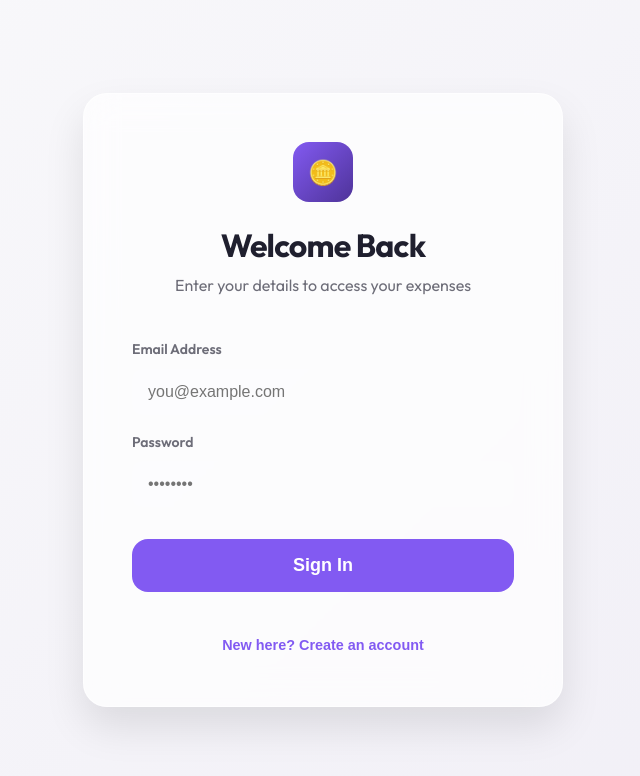
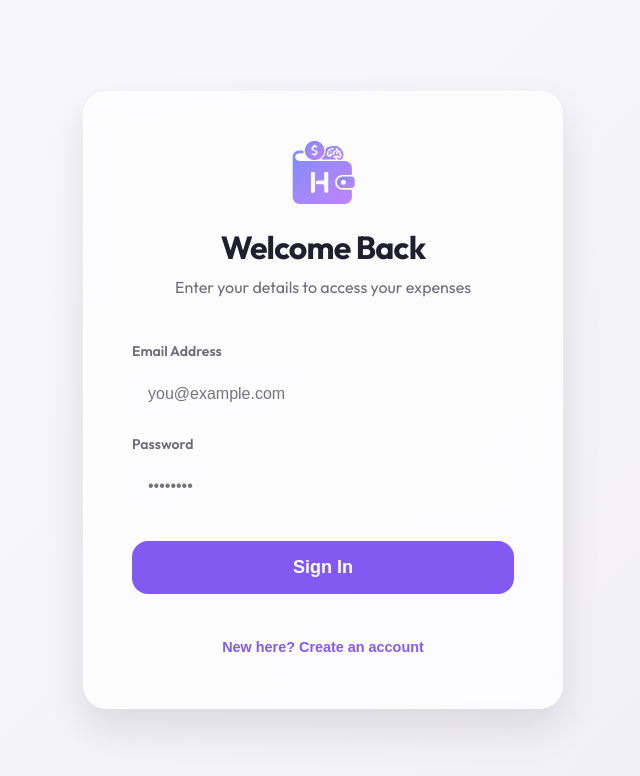
Before and after one commit to Rishabhrj03/hisaabwise, a Next.js app: page /login in a window 1280 px wide. Shown: the top 776 px of the page, without its empty margins (317-957 px from the left). Built offline with nearby package versions, Linux system fonts and the light colour scheme; no server answers.

Commit message:
feat: Add application icons and display the logo image on the login page.

```diff
--- a/src/app/layout.tsx
+++ b/src/app/layout.tsx
@@ -25,6 +25,11 @@ const geistMono = Geist_Mono({
 export const metadata: Metadata = {
   title: "HISAABWISE",
   description: "Track Expense, Analyze Easily.",
+  icons: {
+    icon: '/logo.svg',
+    shortcut: '/logo.svg',
+    apple: '/logo.svg',
+  },
 };
 
 export default function RootLayout({
--- a/src/app/login/page.tsx
+++ b/src/app/login/page.tsx
@@ -88,19 +88,14 @@ function LoginForm() {
         }}>
             <div style={{ textAlign: 'center', marginBottom: '1rem' }}>
                 <div style={{
-                    width: '60px',
-                    height: '60px',
-                    background: 'linear-gradient(135deg, hsl(var(--color-primary)), hsl(var(--hue-primary) 50% 40%))',
-                    borderRadius: '16px',
+                    width: '64px',
+                    height: '64px',
                     margin: '0 auto 1.5rem',
                     display: 'flex',
                     alignItems: 'center',
                     justifyContent: 'center',
-                    fontSize: '1.5rem',
-                    color: 'white',
-                    boxShadow: '0 8px 16px var(--color-primary-glow)'
                 }}>
-                    🪙
+                    <img src="/logo.svg" alt="HisaabWise" style={{ width: '100%', height: '100%' }} />
                 </div>
                 <h1 style={{ fontSize: '2rem', marginBottom: '0.5rem' }}>
                     {isLogin ? 'Welcome Back' : 'Create Account'}
```
